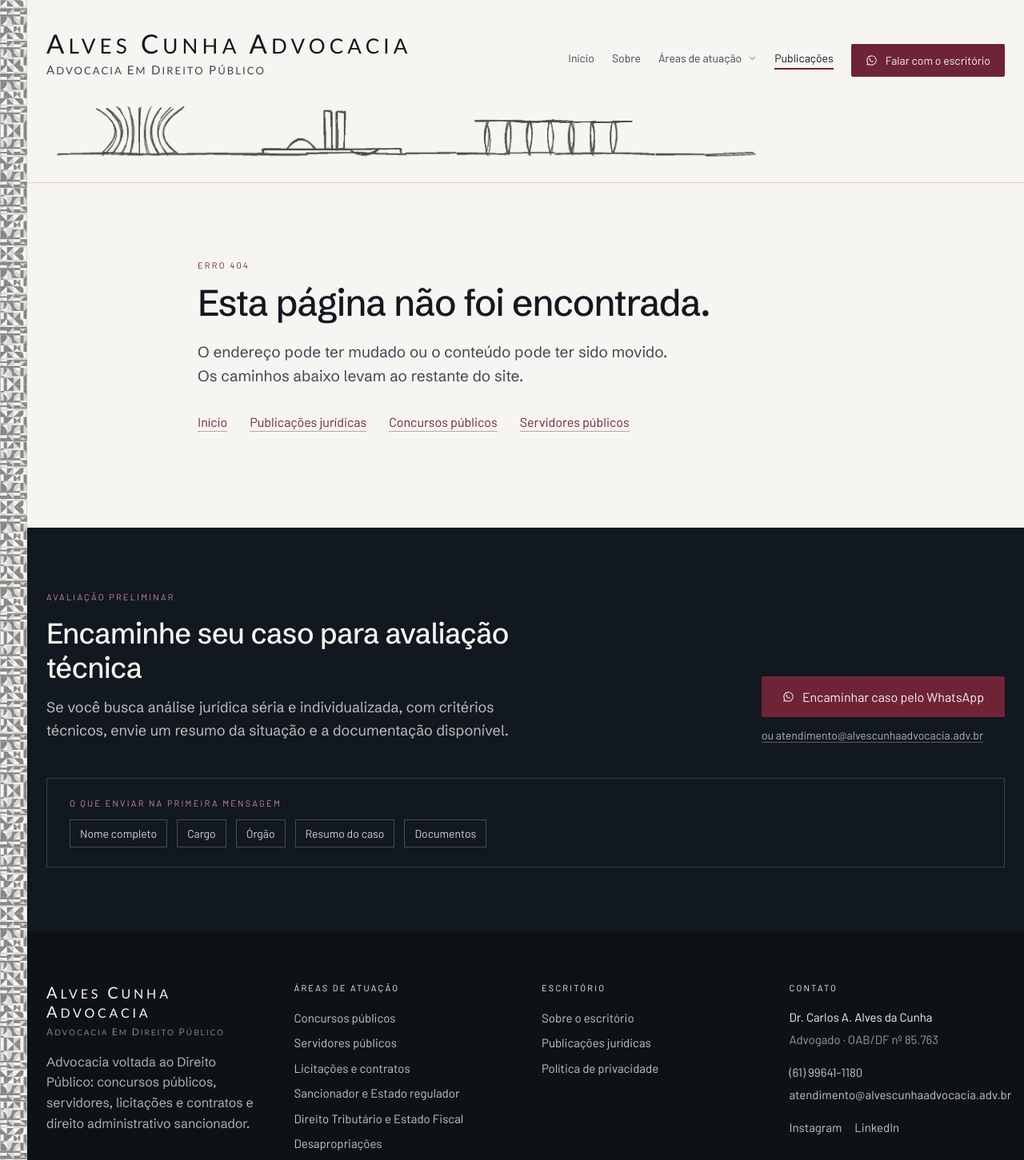
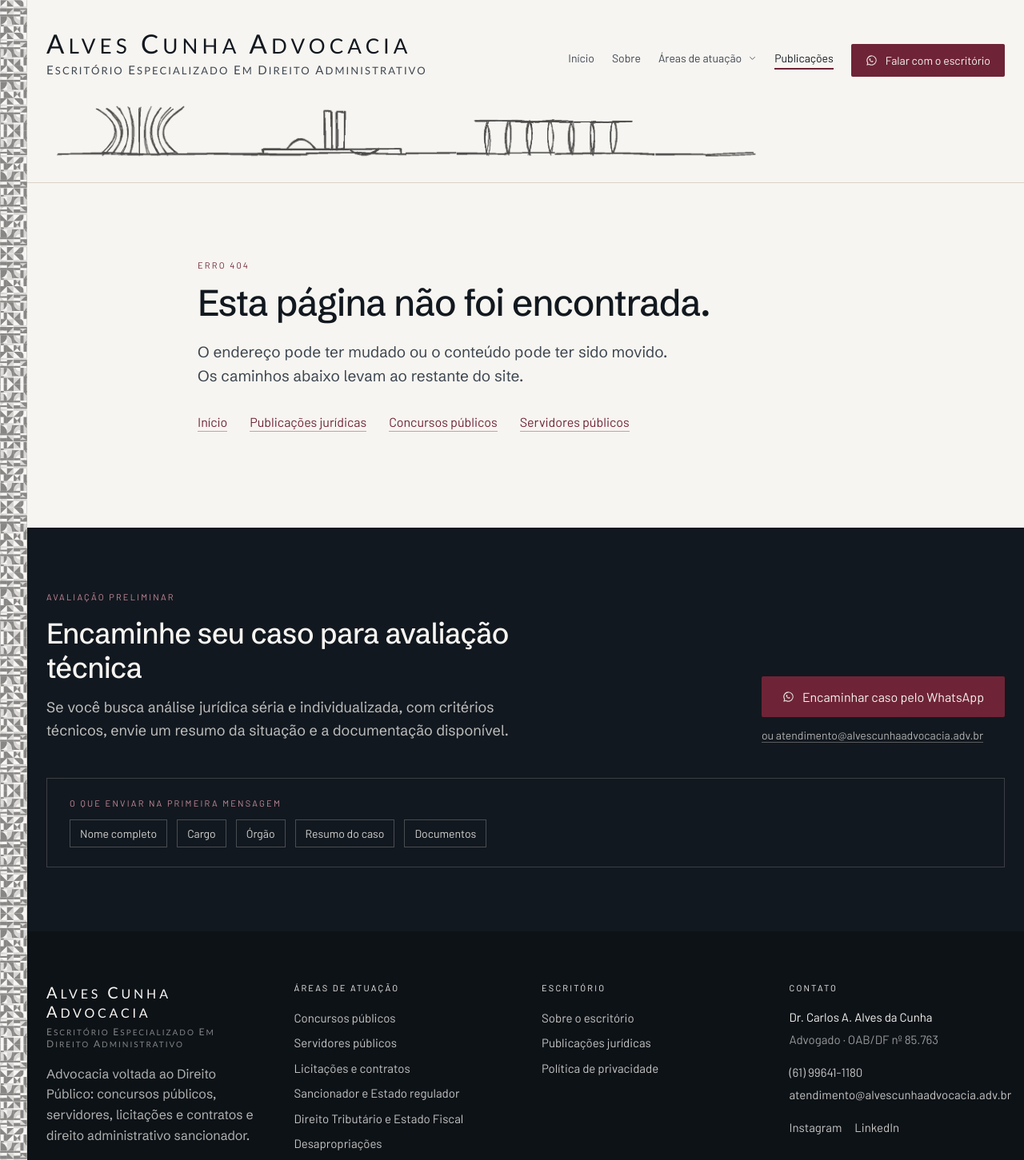
Before and after one commit to Alvesccunha/alvesccunha.github.io, a plain HTML site: page 404.html in a window 1280 px wide. Shown: the top 1451 px of the page at 80% size. Drawn offline with Linux system fonts and the light colour scheme.

Commit message:
Logo: sub-tagline "Escritório Especializado em Direito Administrativo"
Preferência do cliente; aplicada no cabeçalho e no rodapé das 17 páginas.

Co-Authored-By: Claude Fable 5.2 <noreply@anthropic.com>
Claude-Session: https://claude.ai/code/session_01YMVWEa3dCLw6gViwP9kRPn

```diff
--- a/404.html
+++ b/404.html
@@ -33,7 +33,7 @@
     <div>
       <a href="/" style="text-decoration:none;">
         <div style="font-family:Calibri, Carlito, sans-serif; font-size:26px; letter-spacing:.2em; color:#12181F; line-height:1.1;"><span style="font-size:33px;">A</span>LVES <span style="font-size:33px;">C</span>UNHA <span style="font-size:33px;">A</span>DVOCACIA</div>
-        <div style="margin-top:6px; font-family:Calibri, Carlito, sans-serif; font-size:13px; letter-spacing:.16em; color:#3D4650;"><span style="font-size:15px;">A</span>DVOCACIA <span style="font-size:15px;">E</span>M <span style="font-size:15px;">D</span>IREITO <span style="font-size:15px;">P</span>ÚBLICO</div>
+        <div style="margin-top:6px; font-family:Calibri, Carlito, sans-serif; font-size:13px; letter-spacing:.16em; color:#3D4650;"><span style="font-size:15px;">E</span>SCRITÓRIO <span style="font-size:15px;">E</span>SPECIALIZADO <span style="font-size:15px;">E</span>M <span style="font-size:15px;">D</span>IREITO <span style="font-size:15px;">A</span>DMINISTRATIVO</div>
       </a>
     </div>
     <nav style="display:flex; flex-wrap:wrap; gap:22px; align-items:center; justify-content:flex-end; margin-left:auto; font-family:'Barlow',sans-serif; font-size:14px;">
@@ -96,7 +96,7 @@
   <div style="max-width:1240px; margin:0 auto; display:grid; grid-template-columns:repeat(auto-fit,minmax(min(100%,200px),1fr)); gap:40px; padding-bottom:48px; border-bottom:1px solid rgba(247,245,241,.14);">
     <div>
       <div style="font-family:Calibri, Carlito, sans-serif; font-size:16px; letter-spacing:.24em; color:#F7F5F1;"><span style="font-size:20px;">A</span>LVES <span style="font-size:20px;">C</span>UNHA <span style="font-size:20px;">A</span>DVOCACIA</div>
-      <div style="font-family:Calibri, Carlito, sans-serif; font-size:10px; letter-spacing:.2em; color:rgba(247,245,241,.5); margin:6px 0 18px;"><span style="font-size:12px;">A</span>DVOCACIA <span style="font-size:12px;">E</span>M <span style="font-size:12px;">D</span>IREITO <span style="font-size:12px;">P</span>ÚBLICO</div>
+      <div style="font-family:Calibri, Carlito, sans-serif; font-size:10px; letter-spacing:.2em; color:rgba(247,245,241,.5); margin:6px 0 18px;"><span style="font-size:12px;">E</span>SCRITÓRIO <span style="font-size:12px;">E</span>SPECIALIZADO <span style="font-size:12px;">E</span>M <span style="font-size:12px;">D</span>IREITO <span style="font-size:12px;">A</span>DMINISTRATIVO</div>
       <p style="margin:0; font-size:16px; line-height:1.6; color:rgba(247,245,241,.7); max-width:34ch;">Advocacia voltada ao Direito Público: concursos públicos, servidores, licitações e contratos e direito administrativo sancionador.</p>
     </div>
     <div>
```
Also changed, not shown: 4775-2/index.html (+2 -2 lines), advogado-concurso-publico/index.html (+2 -2 lines), advogado-servidor-publico/index.html (+2 -2 lines), aposentadoria-antes-da-ec-103-2019-e-o-rompimento-automatico-do-vinculo-limites-constitucionais-e-direito-a-reintegracao/index.html (+2 -2 lines), aprovado-dentro-das-vagas-tem-direito-a-nomeacao-entenda-quando-cabe-acao-judicial/index.html (+2 -2 lines), atraso-progressao-servidor-direito-retroativo/index.html (+2 -2 lines), desapropriacoes/index.html (+2 -2 lines), direito-tributario/index.html (+2 -2 lines), index.html (+2 -2 lines), licenca-servidor-curso-formacao-outros-entes/index.html (+2 -2 lines), licitacoes-e-contratos/index.html (+2 -2 lines), politica-de-privacidade-de-dados/index.html (+2 -2 lines), processo-administrativo-sancionador/index.html (+2 -2 lines), publicacoes-juridicas/index.html (+2 -2 lines), 2 more files.
